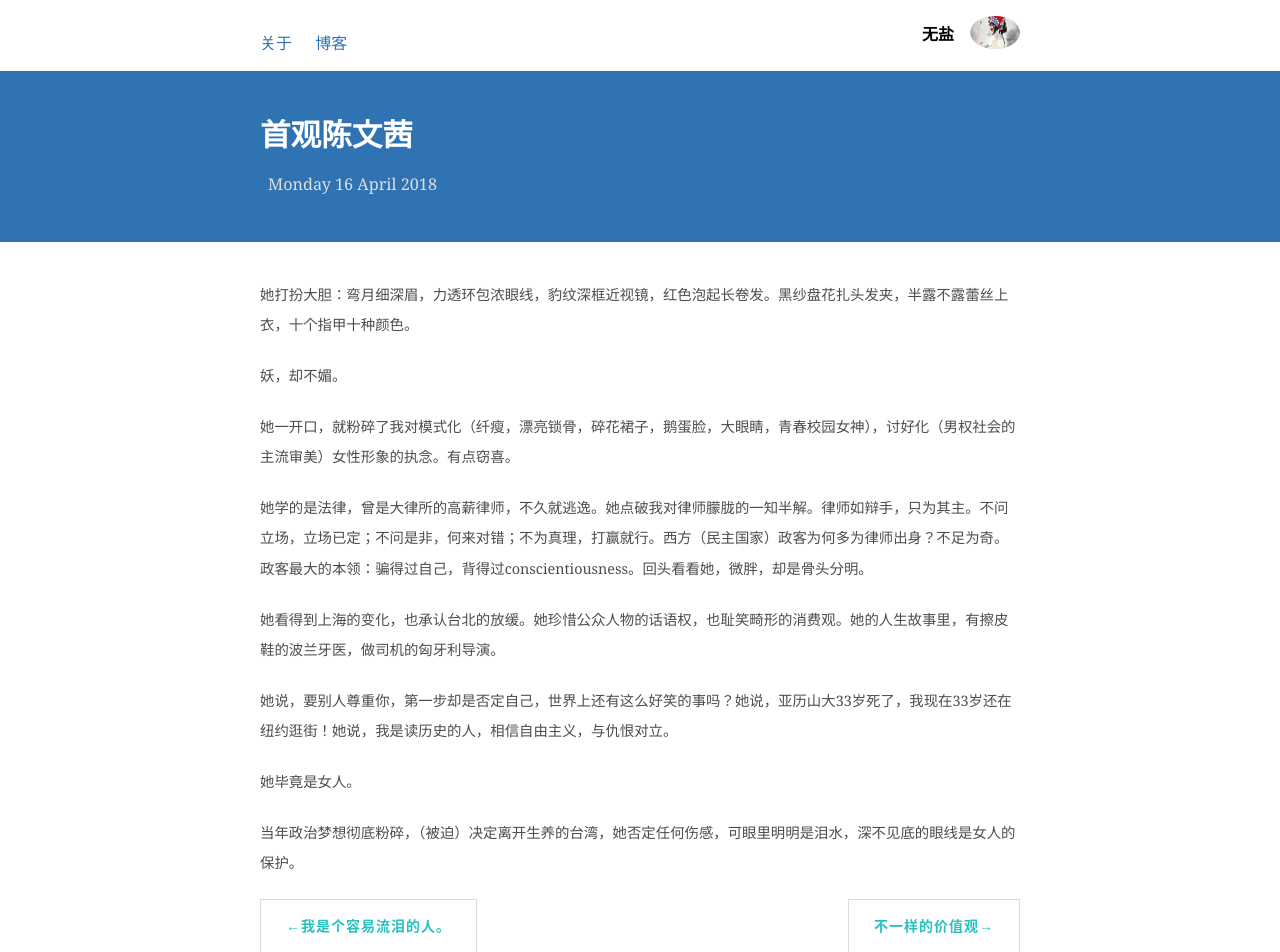
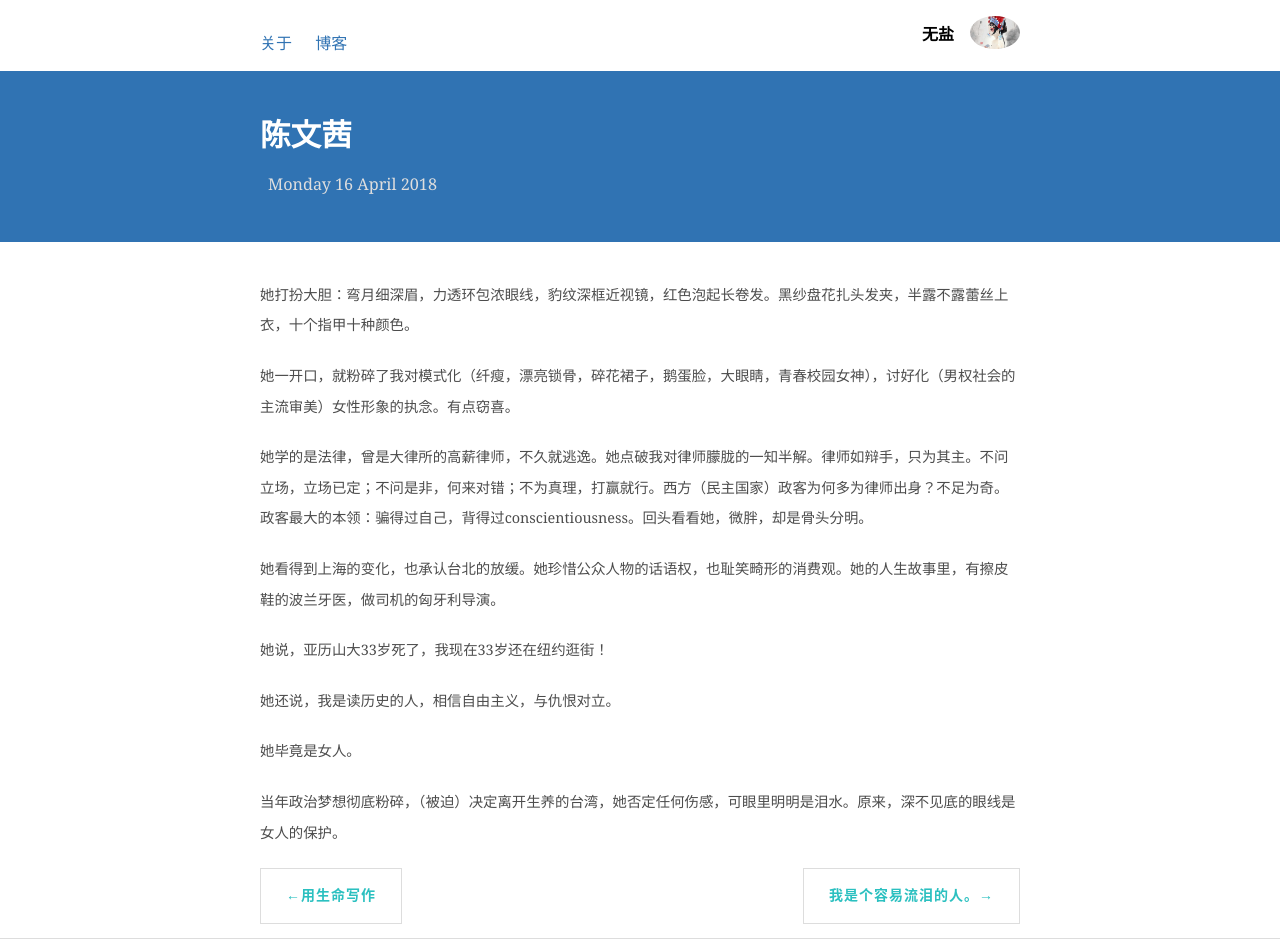
Before and after one commit to shirleysteve/1, a Jekyll site: the page built from _posts/2018-4-16-初识陈文茜.md, in a window 1280 px wide. Shown: the top 952 px of the page. Built offline with Jekyll 4.4.1, drawn with Linux system fonts in a browser that asks for light colours; nearby versions of some CDN libraries.

Commit message:
Update and rename 2018-4-16-首观陈文茜.md to 2018-4-16-初识陈文茜.md

```diff
--- a/_posts/2018-4-16-首观陈文茜.md
+++ b/_posts/2018-4-16-初识陈文茜.md
@@ -1,12 +1,10 @@
 ---
 layout: post
 
-title: 首观陈文茜
+title: 陈文茜
 ---
 
 她打扮大胆：弯月细深眉，力透环包浓眼线，豹纹深框近视镜，红色泡起长卷发。黑纱盘花扎头发夹，半露不露蕾丝上衣，十个指甲十种颜色。
-
-妖，却不媚。
 
 她一开口，就粉碎了我对模式化（纤瘦，漂亮锁骨，碎花裙子，鹅蛋脸，大眼睛，青春校园女神），讨好化（男权社会的主流审美）女性形象的执念。有点窃喜。
 
@@ -14,10 +12,12 @@
 
 她看得到上海的变化，也承认台北的放缓。她珍惜公众人物的话语权，也耻笑畸形的消费观。她的人生故事里，有擦皮鞋的波兰牙医，做司机的匈牙利导演。
 
-她说，要别人尊重你，第一步却是否定自己，世界上还有这么好笑的事吗？她说，亚历山大33岁死了，我现在33岁还在纽约逛街！她说，我是读历史的人，相信自由主义，与仇恨对立。
+她说，亚历山大33岁死了，我现在33岁还在纽约逛街！
+
+她还说，我是读历史的人，相信自由主义，与仇恨对立。
 
 她毕竟是女人。
 
-当年政治梦想彻底粉碎，（被迫）决定离开生养的台湾，她否定任何伤感，可眼里明明是泪水，深不见底的眼线是女人的保护。
+当年政治梦想彻底粉碎，（被迫）决定离开生养的台湾，她否定任何伤感，可眼里明明是泪水。原来，深不见底的眼线是女人的保护。
 
 <!--是不是，男人身上有绝对的恶，女人身上有绝对的善。男人身上没有绝对的善，女人身上没有绝对的恶。-->
```
